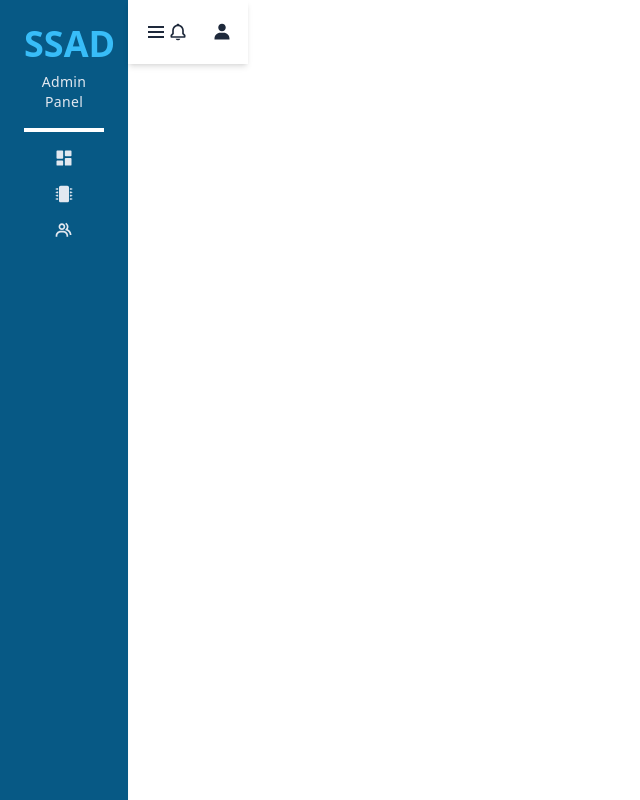
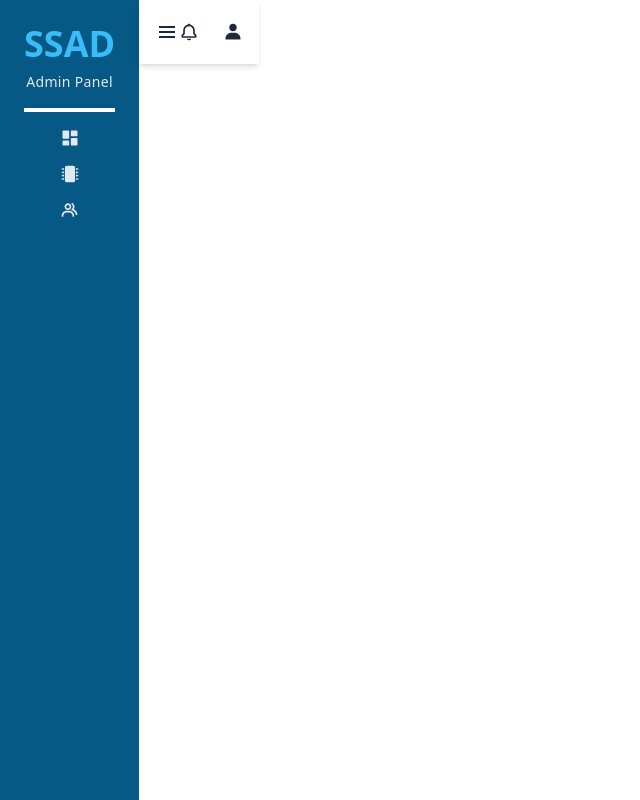
Before and after one commit to Andrewij21/SSAD, a React (Vite) app: page / in a window 1280 px wide. Shown: the whole page, without its empty margins (0-640 px from the left). Built offline with nearby package versions, Linux system fonts and the light colour scheme.

Commit message:
refactor: remove framer motion

```diff
--- a/src/components/layouts/Sidebar.jsx
+++ b/src/components/layouts/Sidebar.jsx
@@ -1,19 +1,9 @@
-import { motion } from "framer-motion";
 import { BiSolidDashboard, BiSolidMicrochip, BiGroup } from "react-icons/bi";
 import PropTypes from "prop-types";
 
-const variants = {
-  expanded: { width: "20%" },
-  nonexpanded: { width: "10%" },
-};
-
 const Sidebar = ({ menu }) => {
   return (
-    <motion.div
-      animate={menu ? "expanded" : "nonexpanded"}
-      variants={variants}
-      className="max-w-xl min-h-screen p-6 flex flex-col gap-4 bg-sky-800 text-slate-200 shadow-sm"
-    >
+    <div className="min-h-screen p-6 flex flex-col gap-4 bg-sky-800 text-slate-200 shadow-sm">
       <div
         className={`space-y-2 border-b-4 border-white ${
           menu ? "text-left" : "text-center"
@@ -55,7 +45,7 @@ const Sidebar = ({ menu }) => {
           Personel
         </span>
       </button>
-    </motion.div>
+    </div>
   );
 };
 
```
